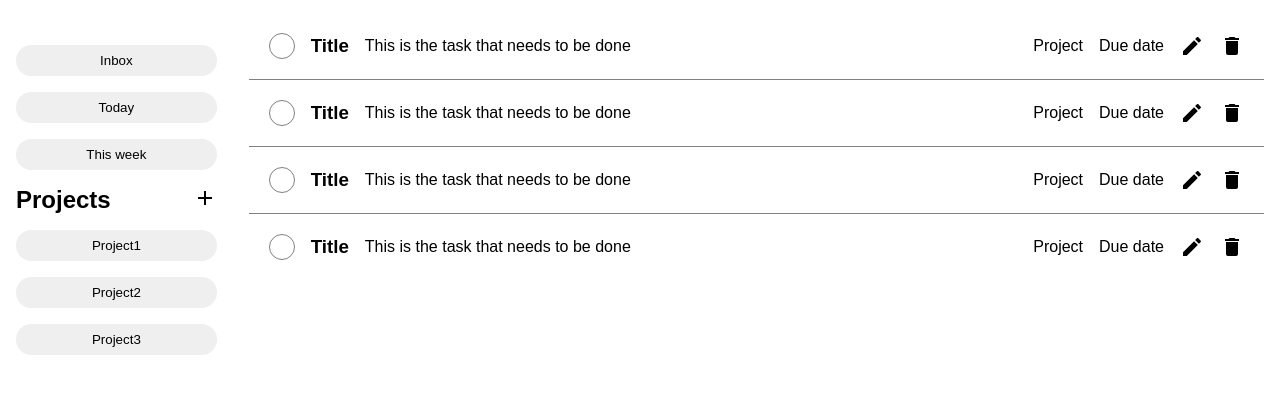
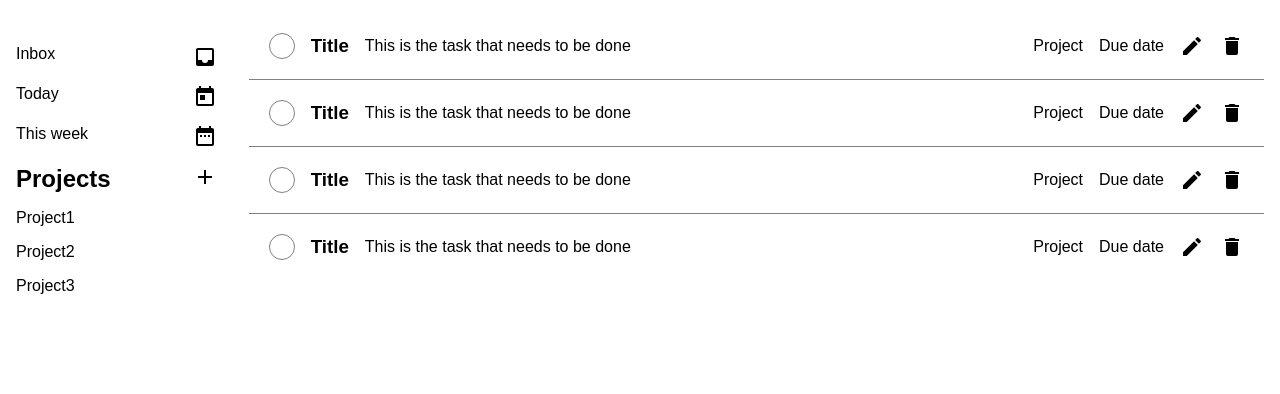
Before and after one commit to JackAgtual/to-do-list, a website built with webpack: page dist/index.html in a window 1280 px wide. Shown: the part 56-450 px from the top of the page. Built offline with Linux system fonts and the light colour scheme.

Commit message:
Changing sidebar buttons to span and icon

```diff
--- a/src/styles.css
+++ b/src/styles.css
@@ -50,7 +50,7 @@ li {
     row-gap: 1rem;
 }
 
-#projects-hdr {
+.span-icon {
     display: flex;
     justify-content: space-between;
 }
```
Also changed, not shown: dist/index.html, dist/main.js.
